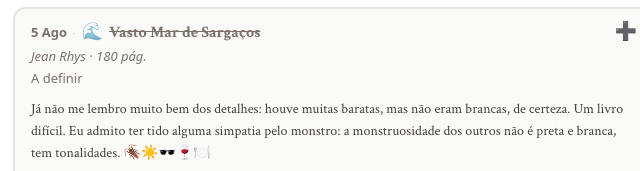
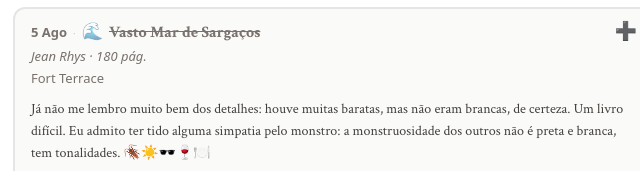
Before and after one commit to fabiim/clube-leitura, a plain HTML site: page index.html in a window 1280 px wide. Shown: the part 1429-1600 px from the top of the page, 307-947 px from the left. Drawn offline with Linux system fonts and the light colour scheme.

Commit message:
Set Rhys session location to Fort Terrace
The 5 August session on Vasto Mar de Sargaços still showed the
"A definir" placeholder; the user confirmed it was held at the Fort
Terrace.

Co-Authored-By: Claude Opus 5.5 <noreply@anthropic.com>

```diff
--- a/index.html
+++ b/index.html
@@ -956,7 +956,7 @@ const AGENDA = [
   },
   {
     date: "2026-08-05",
-    location: "A definir",
+    location: "Fort Terrace",
     bookId: "rhys",
     findings: "Já não me lembro muito bem dos detalhes: houve muitas baratas, mas não eram brancas, de certeza. Um livro difícil. Eu admito ter tido alguma simpatia pelo monstro: a monstruosidade dos outros não é preta e branca, tem tonalidades. 🪳☀️🕶️🍷🍽️",
     participants: ["Fábio Botelho", "Filipa Costa", "Mariana Teixeira"],
```
